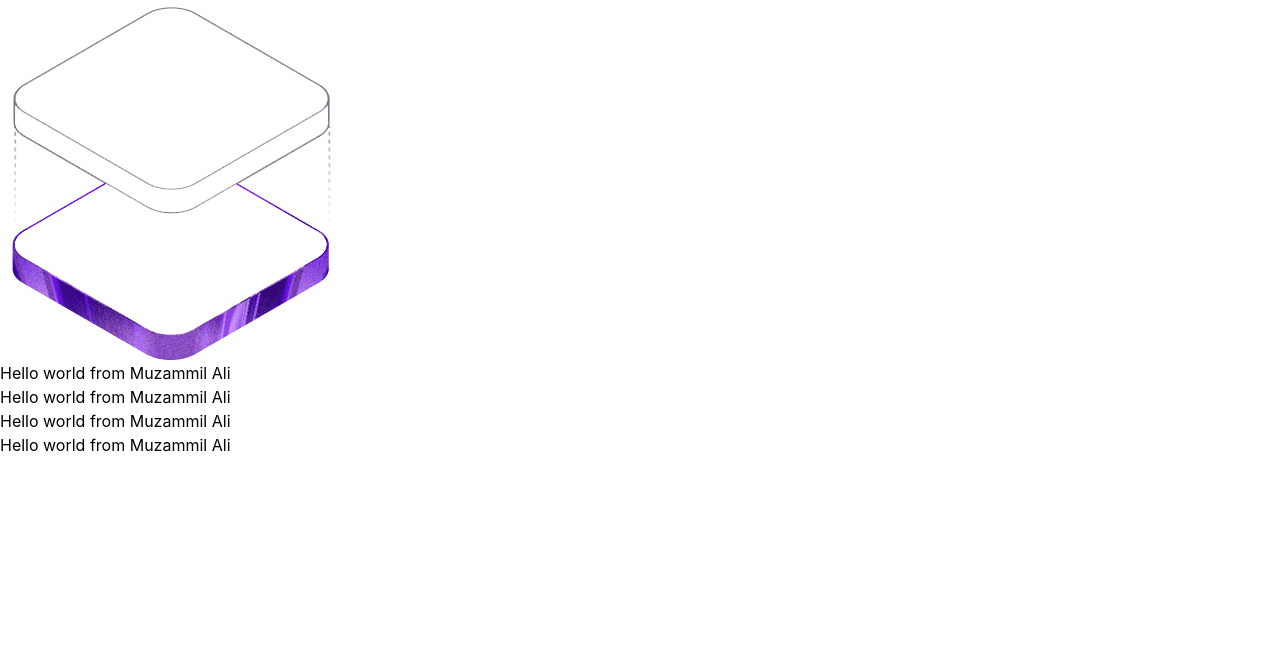
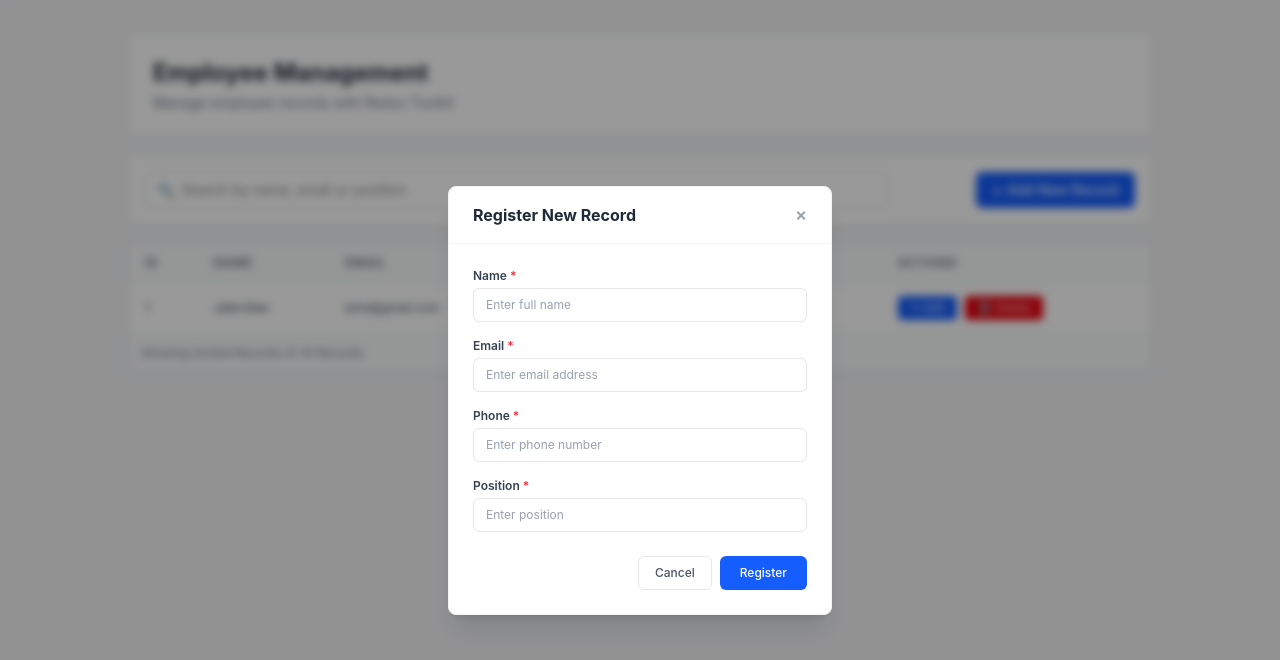
Before and after one commit to alimuzmmil294-coder/New-Repo, a React (Vite) app: page / in a window 1280 px wide. Shown: the top 660 px of the page. Built offline with nearby package versions, Linux system fonts and the light colour scheme.

Commit message:
feat: made RecordTable and RecordModel

```diff
--- a/src/App.jsx
+++ b/src/App.jsx
@@ -1,25 +1,10 @@
-import React, { useEffect } from "react";
-import { useDispatch, useSelector } from "react-redux";
-import pic from "./assets/hero.png";
-import { firstImage } from "./features/imageSlice";
+import React from "react";
+import TableRecord from "./components/TableRecord";
 
 const App = () => {
-  const image = useSelector((state) => state.gallary.image);
-  console.log(image);
-
-  const dispatch = useDispatch();
-
-  useEffect(() => {
-    dispatch(firstImage(pic));
-  }, [dispatch]);
-
   return (
-    <div>
-      <img src={image} alt="Image...." />
-      <h1>Hello world from Muzammil Ali</h1>
-      <h1>Hello world from Muzammil Ali</h1>
-      <h1>Hello world from Muzammil Ali</h1>
-      <h1>Hello world from Muzammil Ali</h1>
+    <div className="font-mono">
+      <TableRecord />
     </div>
   );
 };
--- /dev/null
+++ b/src/components/RecordModel.jsx
@@ -0,0 +1,76 @@
+import React from "react";
+
+export default function RecordModel() {
+  return (
+    <div className="fixed inset-0 bg-black/40 backdrop-blur-xs flex justify-center items-center p-4 font-sans">
+      <div className="bg-white rounded-lg shadow-xl w-full max-w-sm overflow-hidden border border-gray-100">
+        {/* Modal Header */}
+        <div className="flex justify-between items-center px-6 py-4 border-b border-gray-100">
+          <h2 className="text-base font-bold text-gray-800">
+            Register New Record
+          </h2>
+          <button className="text-gray-400 hover:text-gray-600 font-semibold text-lg leading-none">
+            ×
+          </button>
+        </div>
+
+        {/* Modal Body / Form Inputs */}
+        <div className="p-6 space-y-4">
+          <div>
+            <label className="block text-xs font-semibold text-gray-700 mb-1">
+              Name <span className="text-red-500">*</span>
+            </label>
+            <input
+              type="text"
+              placeholder="Enter full name"
+              className="w-full px-3 py-2 border border-gray-200 rounded-md text-xs text-gray-700 focus:outline-none focus:ring-1 focus:ring-blue-500 placeholder-gray-400"
+            />
+          </div>
+
+          <div>
+            <label className="block text-xs font-semibold text-gray-700 mb-1">
+              Email <span className="text-red-500">*</span>
+            </label>
+            <input
+              type="email"
+              placeholder="Enter email address"
+              className="w-full px-3 py-2 border border-gray-200 rounded-md text-xs text-gray-700 focus:outline-none focus:ring-1 focus:ring-blue-500 placeholder-gray-400"
+            />
+          </div>
+
+          <div>
+            <label className="block text-xs font-semibold text-gray-700 mb-1">
+              Phone <span className="text-red-500">*</span>
+            </label>
+            <input
+              type="text"
+              placeholder="Enter phone number"
+              className="w-full px-3 py-2 border border-gray-200 rounded-md text-xs text-gray-700 focus:outline-none focus:ring-1 focus:ring-blue-500 placeholder-gray-400"
+            />
+          </div>
+
+          <div>
+            <label className="block text-xs font-semibold text-gray-700 mb-1">
+              Position <span className="text-red-500">*</span>
+            </label>
+            <input
+              type="text"
+              placeholder="Enter position"
+              className="w-full px-3 py-2 border border-gray-200 rounded-md text-xs text-gray-700 focus:outline-none focus:ring-1 focus:ring-blue-500 placeholder-gray-400"
+            />
+          </div>
+
+          {/* Modal Footer / Buttons */}
+          <div className="flex justify-end gap-2 pt-2">
+            <button className="px-4 py-2 border border-gray-200 text-gray-600 text-xs rounded-md hover:bg-gray-50 transition font-medium">
+              Cancel
+            </button>
+            <button className="px-5 py-2 bg-blue-600 hover:bg-blue-700 text-white text-xs rounded-md transition font-medium">
+              Register
+            </button>
+          </div>
+        </div>
+      </div>
+    </div>
+  );
+}
--- /dev/null
+++ b/src/components/TableRecord.jsx
@@ -0,0 +1,77 @@
+import React from "react";
+import RecordModel from "./RecordModel";
+
+export default function EmployeeManagementUI() {
+  return (
+    <div className="min-h-screen bg-gray-100 p-8 font-sans">
+      <div className="max-w-5xl mx-auto space-y-4">
+        {/* Header Section */}
+        <div className="bg-white p-6 rounded-md shadow-sm border border-gray-200">
+          <h1 className="text-2xl font-bold text-gray-800">
+            Employee Management
+          </h1>
+          <p className="text-sm text-gray-500 mt-1">
+            Manage employee records with Redux Toolkit
+          </p>
+        </div>
+
+        {/* Search and Action Bar */}
+        <div className="bg-white p-4 rounded-md shadow-sm border border-gray-200 flex flex-col md:flex-row items-center justify-between gap-4">
+          <div className="relative w-full md:w-3/4">
+            <span className="absolute inset-y-0 left-0 flex items-center pl-3 pointer-events-none text-gray-400 text-sm">
+              🔍
+            </span>
+            <input
+              type="text"
+              placeholder="Search by name, email or position"
+              className="w-full pl-9 pr-4 py-2 border border-gray-300 rounded-md focus:outline-none focus:ring-1 focus:ring-blue-500 text-sm"
+            />
+          </div>
+          <button className="w-full md:w-auto bg-blue-600 hover:bg-blue-700 text-white font-medium px-4 py-2 rounded-md text-sm transition flex items-center justify-center gap-1">
+            <span className="text-base leading-none">+</span> Add New Record
+          </button>
+        </div>
+
+        {/* Data Table */}
+        <div className="bg-white rounded-md shadow-sm border border-gray-200 overflow-hidden">
+          <table className="w-full text-left border-collapse">
+            <thead>
+              <tr className="border-b border-gray-200 text-xs font-semibold text-gray-500 uppercase tracking-wider bg-gray-50">
+                <th className="py-3 px-4">ID</th>
+                <th className="py-3 px-4">NAME</th>
+                <th className="py-3 px-4">EMAIL</th>
+                <th className="py-3 px-4">PHONE</th>
+                <th className="py-3 px-4">POSITION</th>
+                <th className="py-3 px-4">ACTIONS</th>
+              </tr>
+            </thead>
+            <tbody className="divide-y divide-gray-200 text-xs text-gray-700">
+              {/* Static Row 1 */}
+              <tr className="hover:bg-gray-50">
+                <td className="py-3 px-4">1</td>
+                <td className="py-3 px-4 font-medium">John Doe</td>
+                <td className="py-3 px-4">john@gmail.com</td>
+                <td className="py-3 px-4">65656565</td>
+                <td className="py-3 px-4">Full Stack Developer</td>
+                <td className="py-3 px-4">
+                  <div className="flex gap-2">
+                    <button className="bg-blue-600 hover:bg-blue-700 text-white px-3 py-1 rounded text-xs flex items-center gap-1">
+                      ✎ Edit
+                    </button>
+                    <button className="bg-red-600 hover:bg-red-700 text-white px-3 py-1 rounded text-xs flex items-center gap-1">
+                      🗑 Delete
+                    </button>
+                  </div>
+                </td>
+              </tr>
+            </tbody>
+          </table>
+          <div className="p-3 text-xs text-gray-500 bg-gray-50 border-t border-gray-200">
+            Showing Sorted Records of All Records
+          </div>
+        </div>
+      </div>
+      <RecordModel/>
+    </div>
+  );
+}
--- /dev/null
+++ b/src/features/RecordSlice.js
@@ -0,0 +1,11 @@
+import { createSlice } from "@reduxjs/toolkit";
+
+const recordSlice = createSlice({
+  name: "EmployeeRecord",
+  initialState: {},
+  reducers: {},
+});
+
+const {} = recordSlice.actions;
+
+export default recordSlice.reducer;
--- a/src/features/counterSlice.js
+++ /dev/null
@@ -1,22 +0,0 @@
-import { createSlice } from "@reduxjs/toolkit";
-
-const counterSlice = createSlice({
-  name: "counter",
-  initialState: {
-    value: 0,
-  },
-  reducers: {
-    increment: (state) => {
-      state.value += 1;
-    },
-    decrement: (state) => {
-      state.value -= 1;
-    },
-    incrementByAmount: (state, action) => {
-      state.value += action.payload;
-    },
-  },
-});
-
-export const { increment, incrementByAmount, decrement } = counterSlice.actions;
-export default counterSlice.reducer;
--- a/src/features/imageSlice.js
+++ /dev/null
@@ -1,17 +0,0 @@
-import { createSlice } from "@reduxjs/toolkit";
-
-const imageSlice = createSlice({
-  name: "gallary",
-  initialState: {
-    image: "",
-  },
-  reducers: {
-    firstImage: (state, action) => {
-      state.image = action.payload;
-    },
-  },
-});
-
-export const { firstImage } = imageSlice.actions;
-
-export default imageSlice.reducer;
--- a/src/redux/store.js
+++ b/src/redux/store.js
@@ -1,10 +1,7 @@
 import { configureStore } from "@reduxjs/toolkit";
-import counterReducer from "../features/counterSlice";
-import imageReducer from "../features/imageSlice.js";
-
+import recordSlice from "../features/RecordSlice.js";
 export const store = configureStore({
   reducer: {
-    counter: counterReducer,
-    gallary: imageReducer,
+    EmployeeRecord: recordSlice,
   },
 });
```
